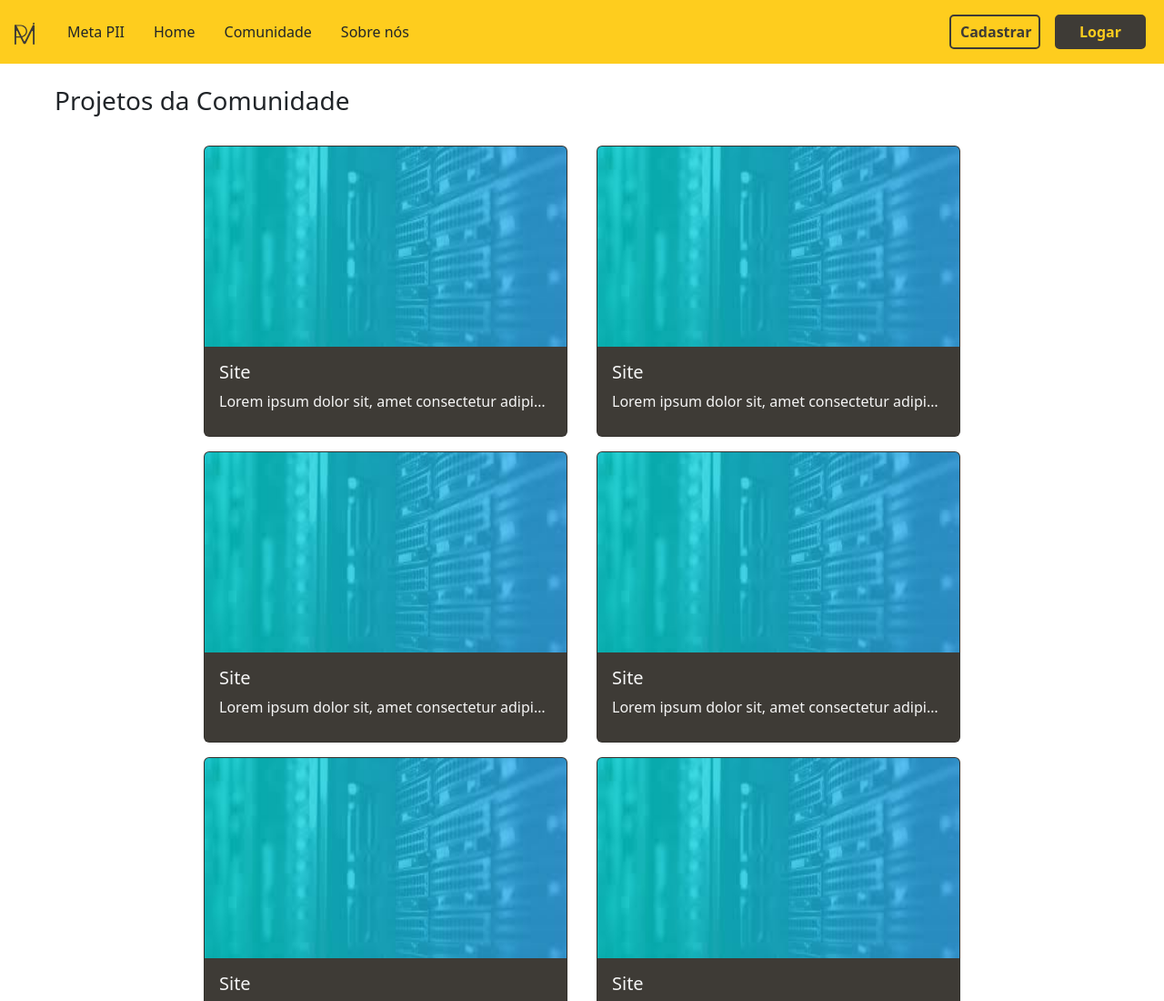
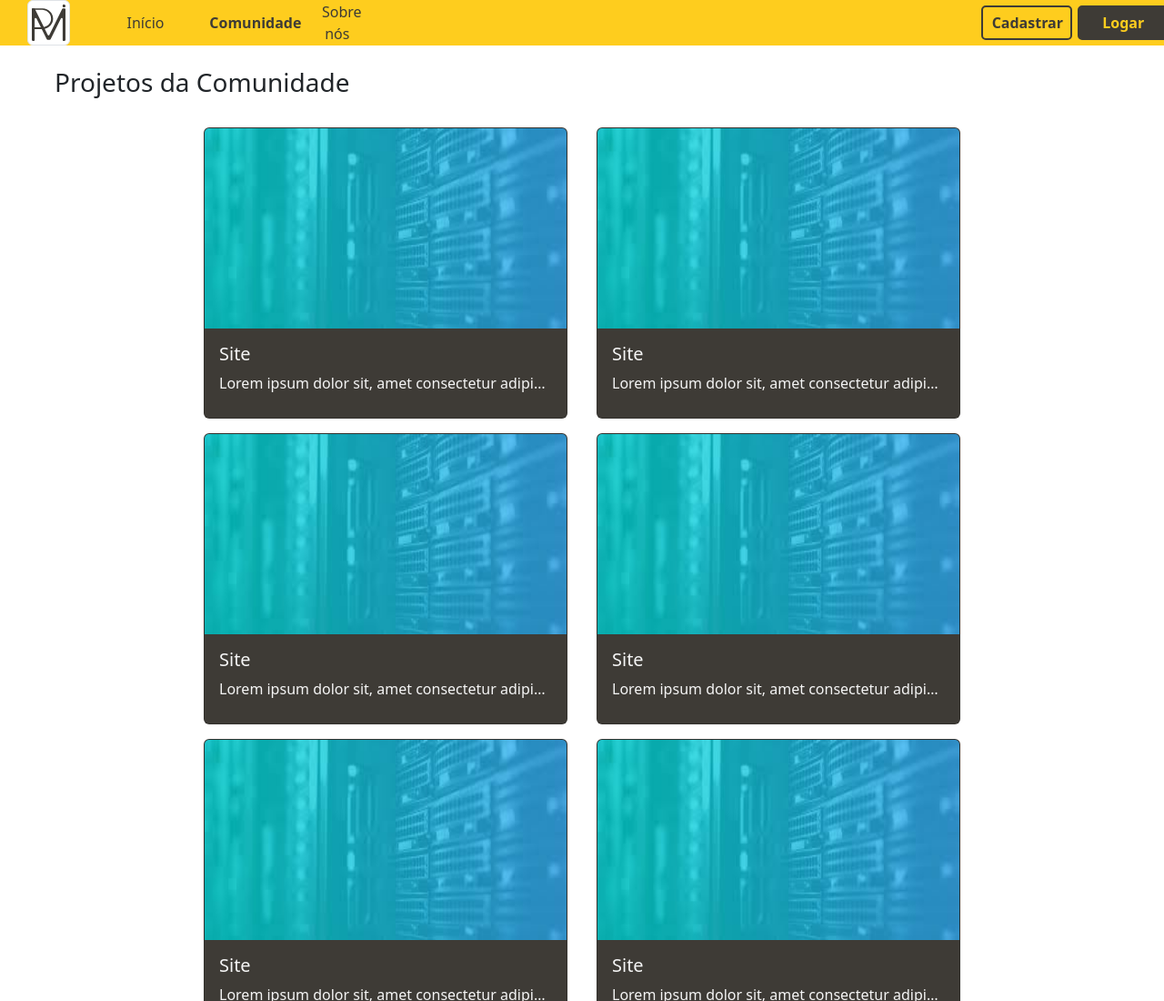
Before and after one commit to barros-carlos/MetaPII, a plain HTML site: page comunidade.html in a window 1280 px wide. Shown: the top 1100 px of the page at 91% size. Drawn offline with nearby package versions, Linux system fonts and the light colour scheme.

Commit message:
modified:   comunidade.html 	modified:   index.html 	modified:   sobre-nos.html

```diff
--- a/comunidade.html
+++ b/comunidade.html
@@ -15,25 +15,16 @@
 </head>
 
 <body>
-    <nav id="navbar" class="navbar navbar-expand-md">
-        <div class="container-fluid">
-            <a class="navbar-brand" href="#">
-                <img src="Imagens/metaPii-Logo.svg" alt="Bootstrap" width="30" height="24">
-            </a>
-            <a class="nav-link active mx-3" data-bs-toggle="collapse" data-bs-target="#myNavbar" aria-controls="#myNavbar" aria-expanded="false" aria-label="toggle navigation" href="">Meta PII</a>
-            <button class="navbar-toggler" type="button" data-bs-toggle="collapse" data-bs-target="#myNavbar"
-                aria-controls="#myNavbar" aria-expanded="false" aria-label="toggle navigation">
-                <span class="navbar-toggler-icon"></span>
-            </button>
-            <div class="collapse navbar-collapse" id="myNavbar">
-                <a class="nav-link active mx-3 py-2" aria-current="page" href="index.html">Home</a>
-                <a class="nav-link disabled mx-3 py-2" aria-current="page" href="comunidade.html">Comunidade</a>
-                <a class="nav-link active mx-3 py-2" aria-current="page" href="sobre-nos.html">Sobre nós</a>
-                <button id="botao-cadastrar" class="nav-link mx-2 ms-md-auto my-2">Cadastrar</button>
-                <button id="botao-logar" class=" nav-link mx-2 my-2 ">Logar</button>
-            </div>
+    <div class="container-fluid sticky-top text-center ">
+        <div id="navbar" class="row align-items-center">
+            <div class="col-lg-1"><img id="imagem-logo" class="img-thumbnail" src="Imagens/metaPii-Logo.svg" alt="Logo Meta PII"></div>
+            <div class="col-lg-1"><a id="inicio" href="index.html">Início</a></div>
+            <div class="col-lg-1"><a id="comunidade" href="comunidade.html" style="font-weight:800">Comunidade</a></div>
+            <div class="col-lg-1"><a id="sobre-nos" href="sobre-nos.html">Sobre nós</a></div>
+            <div class="col-lg-1 offset-lg-6"><button id="botao-cadastrar">Cadastrar</button></div>
+            <div class="col-lg-1"><button id="botao-logar">Logar</button></div>
         </div>
-    </nav>
+    </div>
 
     <div class="container-fluid">
         <h3 class="my-4 ms-5">
```
Also changed, not shown: index.html (+3 -3 lines), sobre-nos.html (+9 -18 lines).
